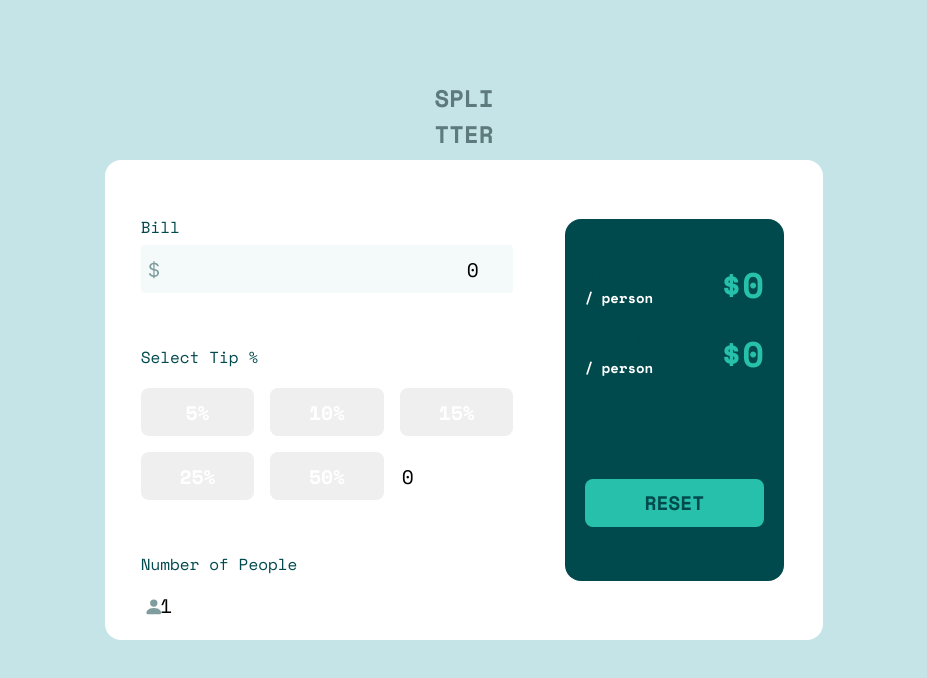
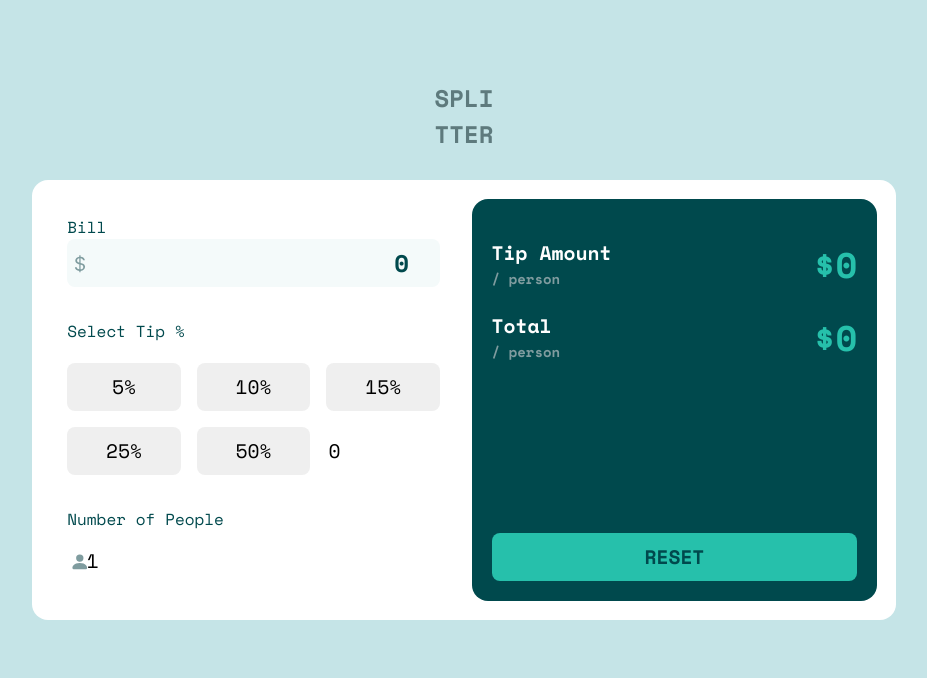
Before and after one commit to whoamihealay/tip-calculator-app, a React (Create React App) app: page / in a window 1280 px wide. Shown: the top 678 px of the page, without its empty margins (176-1103 px from the left). Built offline with nearby package versions, Linux system fonts and the light colour scheme.

Commit message:
moved to components and added styled componenents

```diff
--- a/package.json
+++ b/package.json
@@ -7,7 +7,8 @@
     "react": "^17.0.2",
     "react-dom": "^17.0.2",
     "react-icons": "^4.3.1",
-    "react-scripts": "4.0.3"
+    "react-scripts": "4.0.3",
+    "styled-components": "^5.3.3"
   },
   "scripts": {
     "start": "react-scripts start",
@@ -40,6 +41,7 @@
     "@types/node": "^17.0.8",
     "@types/react": "^17.0.38",
     "@types/react-dom": "^17.0.11",
+    "@types/styled-components": "^5.1.20",
     "gh-pages": "^3.2.3",
     "typescript": "^4.5.4"
   }
--- a/src/App.css
+++ b/src/App.css
@@ -9,10 +9,13 @@ VI - Media Queries
 
 /* General classes */
 
+body {
+  background-color: var(--clr-lg-cyan-1);
+}
+
 .App {
   display: grid;
   place-items: center;
-  background-color: var(--clr-lg-cyan-1);
 }
 
 .header__title {
@@ -40,14 +43,6 @@ VI - Media Queries
 .text-sm-white {
   color: var(--clr-white);
   font-size: var(--fs-200);
-}
-
-/* Sections */
-
-.totals {
-  border-radius: var(--border-rad);
-  background-color: var(--clr-dark-cyan);
-  padding: 1em;
 }
 
 /* Inputs */
@@ -139,23 +134,10 @@ VI - Media Queries
 
 /* Buttons */
 
-.btn {
-  color: var(--clr-white);
-  font-weight: 700;
-  cursor: pointer;
-}
-
 .btn:active,
 .btn:hover {
   background-color: var(--clr-strong-cyan);
   color: var(--clr-dark-cyan);
-}
-
-.reset {
-  width: 100%;
-  height: 3rem;
-  color: var(--clr-dark-cyan);
-  background-color: var(--clr-strong-cyan);
 }
 
 .reset:active,
@@ -172,18 +154,8 @@ VI - Media Queries
   }
 
   .main {
-    flex-direction: row;
-    max-width: 57.5rem;
-    height: 30rem;
-  }
-
-  .container {
-    padding-inline: 1em;
-  }
-
-  .totals {
-    width: calc(50% - 1rem);
-    margin: 2em 1em;
+    display: grid;
+    grid-template-columns: repeat(2, 1fr);
   }
 
   .tip-grid {
@@ -192,13 +164,6 @@ VI - Media Queries
     margin-top: 1em;
   }
 
-  section {
-    margin: 1em 0;
-  }
-
-  .total-flex {
-    margin: 1em 0;
-  }
   .reset {
     margin-top: 4em;
     width: 100%;
--- a/src/App.tsx
+++ b/src/App.tsx
@@ -1,11 +1,12 @@
 import "./App.css";
-import { BsCurrencyDollar, BsPersonFill } from "react-icons/bs";
 import { useState, useEffect } from "react";
-import Percentage from "./components/Percentage";
+import Totals from "./components/Totals";
+import Percents from "./components/Percents";
+import People from "./components/People";
+import Bill from "./components/Bill";
 
 function App() {
   // State
-  const [style, setStyle] = useState("");
   const [inputs, setInputs] = useState({
     bill: 0,
     percent: 0,
@@ -78,15 +79,6 @@ function App() {
     }
   }, [inputs.bill]);
 
-  // When the number of people changes, check if the number if equal to 0.
-  useEffect(() => {
-    if (inputs.people === 0) {
-      setStyle("no-people");
-    } else {
-      setStyle("yes-people");
-    }
-  }, [inputs.people]);
-
   // When the bill, the tip percentage or the number people change: Recalculate the the tip amount
   useEffect(() => {
     const result = parseFloat(
@@ -137,94 +129,15 @@ function App() {
       </header>
       <main className="main container">
         <div>
-          <section>
-            <h2>Bill</h2>
-            <div className="input__wrapper">
-              <span className="input__icon">
-                <BsCurrencyDollar />
-              </span>
-              <input
-                id="bill"
-                className="input"
-                type="number"
-                placeholder="0"
-                value={inputs.bill}
-                onChange={handleInputs}
-                min="0"
-                max="99999"
-              />
-            </div>
-          </section>
-          <section>
-            <h2>Select Tip %</h2>
-            <div className="tip-grid grid text-white fs-700">
-              <Percentage id={5} handle={handlePercent} />
-              <Percentage id={10} handle={handlePercent} />
-              <Percentage id={15} handle={handlePercent} />
-              <Percentage id={25} handle={handlePercent} />
-              <Percentage id={50} handle={handlePercent} />
-              <input
-                id="percent"
-                className="custom fs-600 fw-700"
-                placeholder="Custom"
-                type="number"
-                value={inputs.percent}
-                onChange={handleInputs}
-                min="0"
-              ></input>
-            </div>
-          </section>
-          <section>
-            <div className="flex no-zero-div">
-              <h2>Number of People</h2>
-              {inputs.people === 0 && (
-                <p className="no-zero fs-200">Can't be zero</p>
-              )}
-            </div>
-            <div className="input__wrapper">
-              <input
-                id="people"
-                className={style}
-                type="number"
-                onChange={handleInputs}
-                value={inputs.people}
-                min="0"
-              />
-              <span className="input__icon">
-                <BsPersonFill />
-              </span>
-            </div>
-          </section>
+          <Bill inputs={inputs} handleInputs={handleInputs} />
+          <Percents
+            inputs={inputs}
+            handleInputs={handleInputs}
+            handlePercent={handlePercent}
+          />
+          <People inputs={inputs} handleInputs={handleInputs} />
         </div>
-        <section className="totals bg-dark text-white">
-          <div className="flex totals--flex">
-            <div className="flex totals--justify">
-              <ul>
-                <li>
-                  <b>Tip Amount</b>
-                </li>
-                <li className="text-sm-white">
-                  <b>/ person</b>
-                </li>
-              </ul>
-              <h2 className="section__subtitle">${outputs.tip}</h2>
-            </div>
-            <div className="flex totals--justify">
-              <ul>
-                <li>
-                  <b>Total</b>
-                </li>
-                <li className="text-sm-white">
-                  <b>/ person</b>
-                </li>
-              </ul>
-              <h2 className="section__subtitle">${outputs.total}</h2>
-            </div>
-          </div>
-          <button className="btn reset text-dark fs-500" onClick={handleReset}>
-            RESET
-          </button>
-        </section>
+        <Totals outputs={outputs} handleReset={handleReset} />
       </main>
     </div>
   );
--- /dev/null
+++ b/src/components/Bill.tsx
@@ -0,0 +1,62 @@
+import { BsCurrencyDollar } from "react-icons/bs";
+import styled from "styled-components";
+
+const Input = styled.div`
+  position: relative;
+  & span {
+    position: absolute;
+    left: 3px;
+    top: calc(50% - 0.7rem);
+    color: var(--clr-dg-cyan-2);
+  }
+  & input {
+    background-color: var(--clr-lg-cyan-2);
+    border-radius: 0.5rem;
+    text-align: right;
+    font-size: 1.5rem;
+    font-weight: 800;
+    padding: 0.25em 1rem;
+    color: hsl(183, 100%, 15%);
+    width: 100%;
+    cursor: pointer;
+    &:focus {
+      outline: 2px solid hsl(172, 67%, 45%);
+    }
+  }
+`;
+
+type Props = {
+  inputs: {
+    bill: number;
+  };
+  handleInputs: (e: {
+    target: {
+      id: string;
+      value: string;
+    };
+  }) => void;
+};
+
+const Bill = ({ inputs, handleInputs }: Props) => {
+  return (
+    <section>
+      <h2>Bill</h2>
+      <Input>
+        <span>
+          <BsCurrencyDollar />
+        </span>
+        <input
+          id="bill"
+          type="number"
+          placeholder="0"
+          value={inputs.bill}
+          onChange={handleInputs}
+          min="0"
+          max="99999"
+        />
+      </Input>
+    </section>
+  );
+};
+
+export default Bill;
--- /dev/null
+++ b/src/components/People.tsx
@@ -0,0 +1,51 @@
+import { useEffect, useState } from "react";
+import { BsPersonFill } from "react-icons/bs";
+
+type Props = {
+  inputs: {
+    people: number;
+  };
+  handleInputs: (e: {
+    target: {
+      id: string;
+      value: string;
+    };
+  }) => void;
+};
+
+const People = ({ inputs, handleInputs }: Props) => {
+  const [style, setStyle] = useState("");
+
+  // When the number of people changes, check if the number if equal to 0.
+  useEffect(() => {
+    if (inputs.people === 0) {
+      setStyle("no-people");
+    } else {
+      setStyle("yes-people");
+    }
+  }, [inputs.people]);
+
+  return (
+    <section>
+      <div className="flex no-zero-div">
+        <h2>Number of People</h2>
+        {inputs.people === 0 && <p className="no-zero fs-200">Can't be zero</p>}
+      </div>
+      <div className="input__wrapper">
+        <input
+          id="people"
+          className={style}
+          type="number"
+          onChange={handleInputs}
+          value={inputs.people}
+          min="0"
+        />
+        <span className="input__icon">
+          <BsPersonFill />
+        </span>
+      </div>
+    </section>
+  );
+};
+
+export default People;
--- /dev/null
+++ b/src/components/Percents.tsx
@@ -0,0 +1,40 @@
+import Percentage from "./Percentage";
+
+type Props = {
+  inputs: {
+    percent: number;
+  };
+  handleInputs: (e: {
+    target: {
+      id: string;
+      value: string;
+    };
+  }) => void;
+  handlePercent: (value: number) => void;
+};
+
+const Percents = ({ inputs, handleInputs, handlePercent }: Props) => {
+  return (
+    <section>
+      <h2>Select Tip %</h2>
+      <div className="tip-grid grid text-white fs-700">
+        <Percentage id={5} handle={handlePercent} />
+        <Percentage id={10} handle={handlePercent} />
+        <Percentage id={15} handle={handlePercent} />
+        <Percentage id={25} handle={handlePercent} />
+        <Percentage id={50} handle={handlePercent} />
+        <input
+          id="percent"
+          className="custom fs-600 fw-700"
+          placeholder="Custom"
+          type="number"
+          value={inputs.percent}
+          onChange={handleInputs}
+          min="0"
+        ></input>
+      </div>
+    </section>
+  );
+};
+
+export default Percents;
--- /dev/null
+++ b/src/components/Totals.tsx
@@ -0,0 +1,94 @@
+import styled from "styled-components";
+
+const Section = styled.section`
+  border-radius: 1rem;
+  background-color: hsl(183, 100%, 15%);
+  padding: 1em;
+  color: white;
+  width: 100%;
+  @media screen and (min-width: 30em) {
+    display: flex;
+    flex-direction: column;
+    justify-content: space-between;
+  }
+`;
+
+const Flex = styled.div`
+  display: flex;
+  flex-direction: column;
+  gap: 1em;
+  padding: 1em 0;
+`;
+
+const Amounts = styled.div`
+  display: flex;
+  justify-content: space-between;
+  & li:nth-child(2) {
+    font-size: 0.875rem;
+    color: hsl(184, 14%, 56%);
+  }
+  & h2 {
+    color: hsl(172, 67%, 45%);
+    font-size: 2.225rem;
+    font-weight: 700;
+  }
+`;
+
+const Button = styled.button`
+  border-radius: 0.5rem;
+  border-style: none;
+  color: var(--clr-white);
+  font-size: 1.225rem;
+  font-weight: 700;
+  cursor: pointer;
+  width: 100%;
+  height: 3rem;
+  color: hsl(183, 100%, 15%);
+  background-color: hsl(172, 67%, 45%);
+  &:hover,
+  &:focus {
+    background-color: #96fafa;
+  }
+`;
+
+type Props = {
+  outputs: {
+    tip: number;
+    total: number;
+  };
+  handleReset: () => void;
+};
+
+const Totals = ({ outputs, handleReset }: Props) => {
+  return (
+    <Section>
+      <Flex>
+        <Amounts>
+          <ul>
+            <li>
+              <b>Tip Amount</b>
+            </li>
+            <li>
+              <b>/ person</b>
+            </li>
+          </ul>
+          <h2>${outputs.tip}</h2>
+        </Amounts>
+        <Amounts>
+          <ul>
+            <li>
+              <b>Total</b>
+            </li>
+            <li>
+              <b>/ person</b>
+            </li>
+          </ul>
+          <h2>${outputs.total}</h2>
+        </Amounts>
+      </Flex>
+      <Button onClick={handleReset}>RESET</Button>
+    </Section>
+  );
+};
+
+export default Totals;
```
Also changed, not shown: 1 other file (tests, documents, lock files or other folders).
